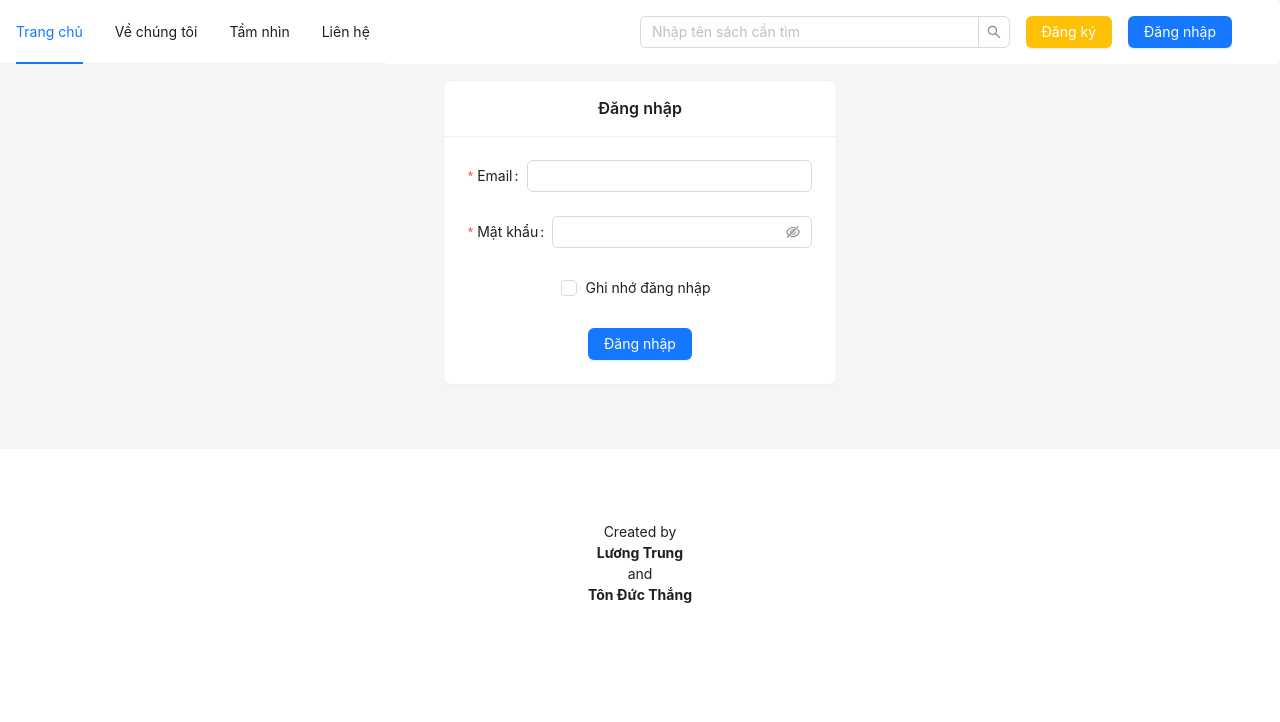
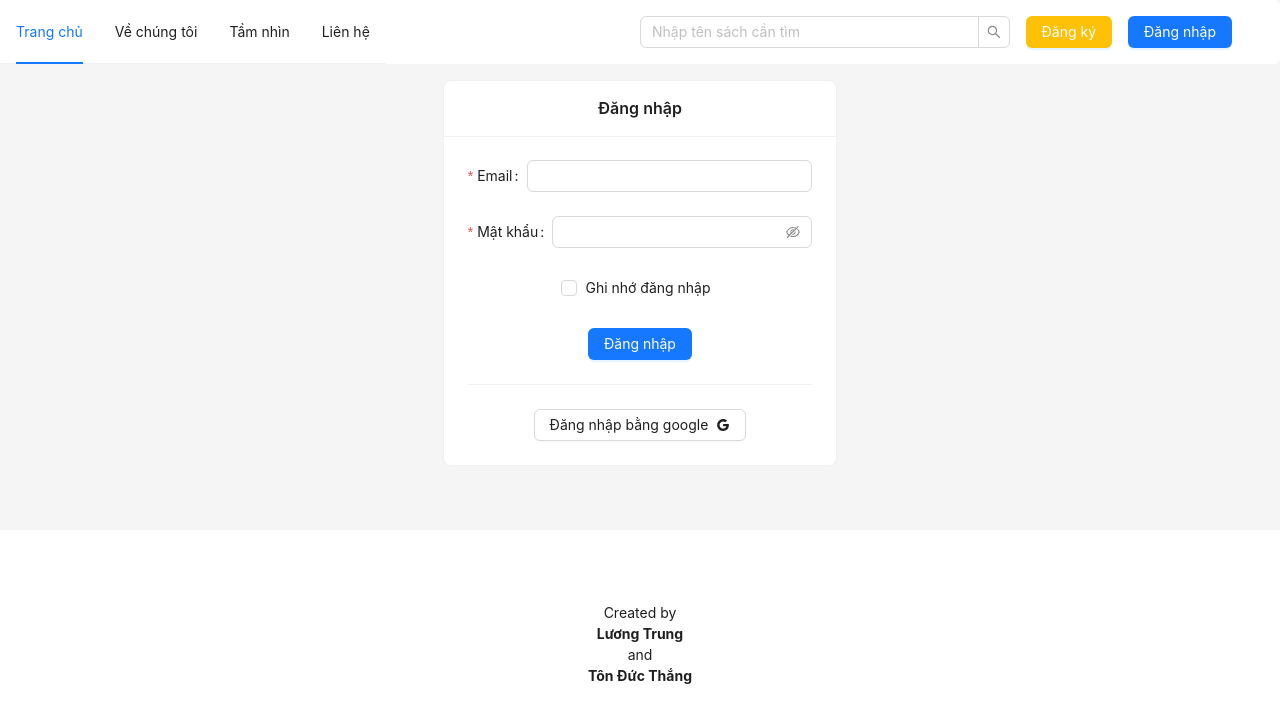
Before and after one commit to thangnhox/doAnTotNghiep_FrontEnd, a React (Create React App) app in the folder thu-vien-sach/: page /login in a window 1280 px wide. Shown: the top 722 px of the page. Built offline with nearby package versions, Linux system fonts and the light colour scheme; no server answers.

Commit message:
Add Google Login

```diff
--- a/thu-vien-sach/src/components/auths/LoginForm.tsx
+++ b/thu-vien-sach/src/components/auths/LoginForm.tsx
@@ -1,14 +1,19 @@
-import { Button, Card, Checkbox, Form, Input, message, Spin } from 'antd'
+import { Button, Card, Checkbox, Divider, Form, Input, message, Typography } from 'antd'
 import { useForm } from 'antd/es/form/Form'
-import React, { useState } from 'react'
+import { useEffect, useState } from 'react'
 import { AppConstants } from '../../appConstants';
-import { AxiosResponse } from 'axios';
+import axios, { AxiosResponse } from 'axios';
 import { ResponseDTO } from '../../dtos/ResponseDTO';
 import Token from '../../models/Token';
 import { handleAPI } from '../../remotes/apiHandle';
 import { useDispatch } from 'react-redux';
-import { addAuth } from '../../redux/authSlice';
+import { AddAuth } from '../../redux/authSlice';
 import { useNavigate } from 'react-router-dom';
+import { GoogleOutlined } from '@ant-design/icons';
+import { getRedirectResult, GoogleAuthProvider, signInWithPopup, signInWithRedirect, UserCredential } from 'firebase/auth';
+import { firebaseAuth, authProvider } from '../../firebase/firebaseConfig';
+import { FirebaseError } from 'firebase/app';
+import User from '../../models/User';
 
 const LoginForm = () => {
 
@@ -17,6 +22,8 @@ const LoginForm = () => {
   const [isRememberMe, setRememberMe] = useState<boolean>(false)
   const dispatch = useDispatch()
   const navigator = useNavigate()
+  const {Text} = Typography
+
 
   const login = async () => {
     const email: string  = loginForm.getFieldValue('email');
@@ -29,7 +36,13 @@ const LoginForm = () => {
       }
       const res: AxiosResponse<ResponseDTO<Token>> = await handleAPI(`user/login`, req , 'post');
       if(res.status === 200){
-        dispatch(addAuth({token: res.data.data}))
+        const token = res.data.data;
+        const userRes: AxiosResponse<ResponseDTO<User>> = await axios.get(`${process.env.REACT_APP_BASE_URL}/user/info`,{
+          headers: {
+            Authorization: `Bearer ${token}`,
+          },
+        })
+        dispatch(AddAuth({token: token, user: userRes.data.data}))
         if(isRememberMe){
           localStorage.setItem(AppConstants.token, JSON.stringify(res.data.data))
         }
@@ -37,8 +50,39 @@ const LoginForm = () => {
         message.success('Đăng nhập thành công')
       }
     } catch (error:any) {
-      message.error(error.response.message)
+      message.error('Email hoặc mật khẩu không đúng')
       console.log(error)
+    }finally{
+      setLoading(false)
+    }
+  }
+
+  const signInWithGoogle = async() => {
+    try{
+      const result = await signInWithPopup(firebaseAuth, authProvider);
+      if(!result){
+        return;
+      }
+      const user = result.user.toJSON();
+      const res: AxiosResponse<ResponseDTO<Token>> = await handleAPI(`user/google`, user, 'post');
+      if(res.status === 200){
+        const token = res.data.data;
+        const userRes: AxiosResponse<ResponseDTO<User>> = await axios.get(`${process.env.REACT_APP_BASE_URL}/user/info`,{
+          headers: {
+            Authorization: `Bearer ${token}`,
+          },
+        })
+        console.log(token)
+        localStorage.setItem(AppConstants.token,JSON.stringify({token: token}))
+        dispatch(AddAuth({token: token, user: userRes.data.data}))
+        if(isRememberMe){
+          localStorage.setItem(AppConstants.token, JSON.stringify(res.data.data))
+        }
+        navigator('/',{replace: true});
+        message.success('Đăng nhập thành công')
+      }
+    }catch(e: any){
+      console.log(e)
     }finally{
       setLoading(false)
     }
@@ -83,6 +127,11 @@ const LoginForm = () => {
         </Form.Item>
         <Button type='primary' onClick={()=> loginForm.submit()} loading={isLoading} >Đăng nhập </Button>
       </Form>
+      <Divider/>
+      <Button onClick={signInWithGoogle} disabled={isLoading} >
+        <Text>Đăng nhập bằng google</Text>
+        <GoogleOutlined/>
+       </Button>
     </Card>
   )
 }
```
